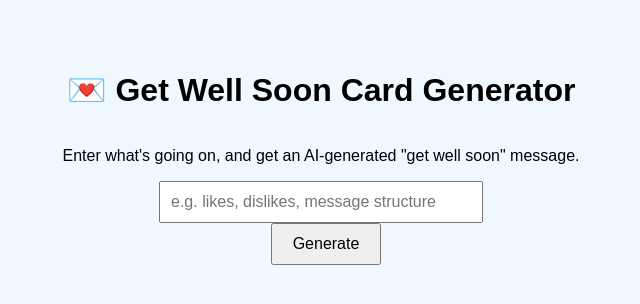
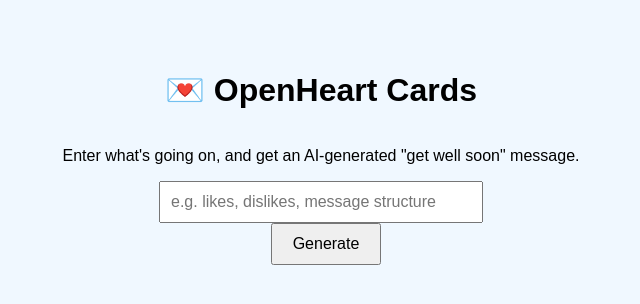
Before and after one commit to juliandavies-cs/OpenHeart, a website: page public/index.html in a window 1280 px wide. Shown: the whole page, without its empty margins (319-959 px from the left). Drawn offline with Linux system fonts and the light colour scheme.

Commit message:
update title

```diff
--- a/public/index.html
+++ b/public/index.html
@@ -2,7 +2,7 @@
 <html lang="en">
 <head>
   <meta charset="UTF-8" />
-  <title>Get Well Soon Card Generator</title>
+  <title>OpenHeart Cards</title>
   <style>
     body {
       font-family: Arial, sans-serif;
@@ -46,7 +46,7 @@
   </style>
 </head>
 <body>
-  <h1>💌 Get Well Soon Card Generator</h1>
+  <h1>💌 OpenHeart Cards</h1>
   <p>Enter what's going on, and get an AI-generated "get well soon" message.</p>
 
   <input type="text" id="userInput" placeholder="e.g. likes, dislikes, message structure" />
```
